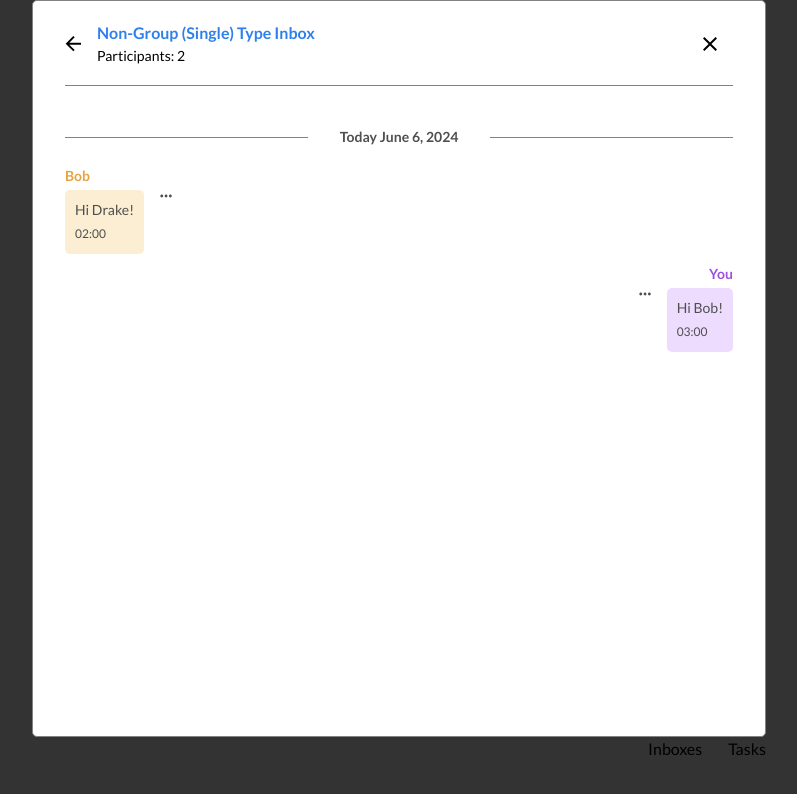
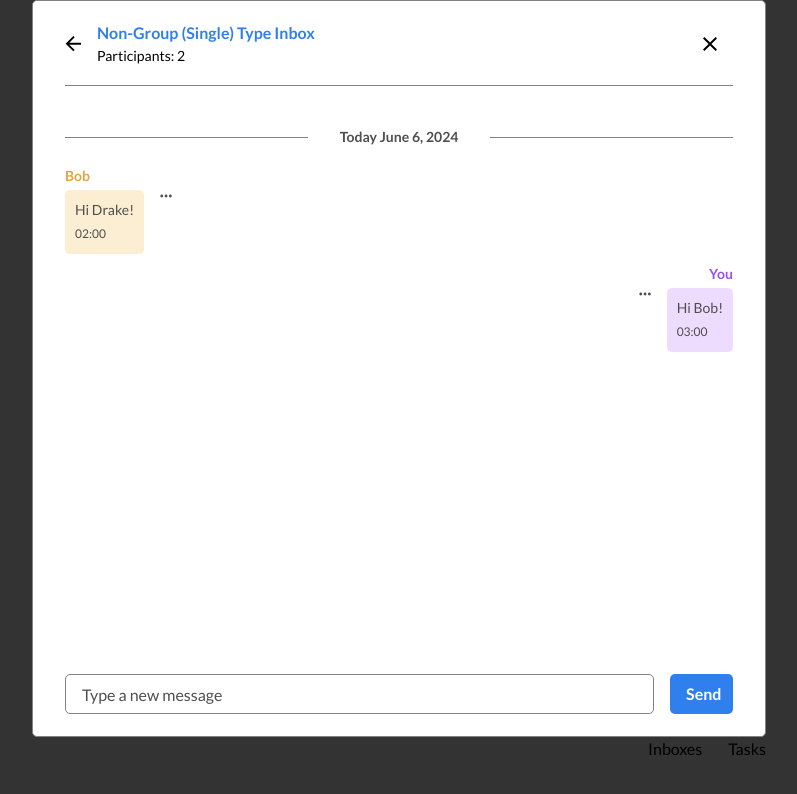
Before and after one commit to mdayat/quicks, a React (Vite) app: page /inboxes/3ca3a288-a3b3-452a-a519-6fa326235360 in a window 1280 px wide. Shown: the top 794 px of the page, without its empty margins (241-1038 px from the left). Built offline with nearby package versions, Linux system fonts and the light colour scheme.

Commit message:
add functionality to create new message

```diff
--- a/package.json
+++ b/package.json
@@ -13,7 +13,8 @@
   "dependencies": {
     "react": "^18.2.0",
     "react-dom": "^18.2.0",
-    "react-router-dom": "^6.23.1"
+    "react-router-dom": "^6.23.1",
+    "uuid": "^10.0.0"
   },
   "devDependencies": {
     "@types/react": "^18.2.66",
--- /dev/null
+++ b/src/components/CreateMessage.tsx
@@ -0,0 +1,79 @@
+import { useMemo, useState } from "react";
+import { v4 as uuidv4 } from "uuid";
+import type { Dispatch, FormEvent } from "react";
+
+import { Button } from "./Button";
+import { messages } from "../data/inbox";
+import { groupMsgByDate, sortMsgFromOldestToNewest } from "../utils/inbox";
+import type { InboxDetail, Message } from "../data/inbox";
+
+interface CreateMessageProps {
+  inboxID: string;
+  inboxDetail: InboxDetail;
+  setInboxDetail: Dispatch<InboxDetail>;
+}
+
+export function CreateMessage({
+  inboxID,
+  inboxDetail,
+  setInboxDetail,
+}: CreateMessageProps): JSX.Element {
+  const [messageContent, setMessageContent] = useState("");
+  const drakeMessage = useMemo(() => {
+    // User with the name of "Drake" is identified as the current user
+    return messages.find(({ userName }) => userName === "Drake");
+  }, []);
+
+  function createMsgOnSubmit(event: FormEvent<HTMLFormElement>) {
+    event.preventDefault();
+    const newMessage: Message = {
+      id: uuidv4(),
+      inboxID,
+      userID: drakeMessage?.userID ?? uuidv4(),
+      userName: "",
+      content: messageContent,
+      isoDate: new Date().toISOString(),
+      isUnread: true,
+    };
+
+    newMessage.userName = drakeMessage?.userName ?? `Name-${newMessage.id}`;
+    messages.push(newMessage);
+
+    const inboxMessages = messages.filter(
+      ({ inboxID }) => inboxID === inboxDetail.id
+    );
+
+    sortMsgFromOldestToNewest(inboxMessages);
+    inboxDetail.groupedMessages = groupMsgByDate(inboxMessages);
+    setInboxDetail({ ...inboxDetail });
+    setMessageContent("");
+
+    setTimeout(() => {
+      const divEl = document.getElementById(
+        "inbox_content_container"
+      ) as HTMLDivElement;
+      divEl.scrollTo(0, divEl.scrollHeight);
+    }, 0);
+  }
+
+  return (
+    <form
+      action=""
+      className="flex justify-between items-center gap-x-4 h-10 mt-[22px]"
+      onSubmit={createMsgOnSubmit}
+    >
+      <input
+        type="text"
+        id="create_message"
+        name="create_message"
+        placeholder="Type a new message"
+        autoComplete="off"
+        className="placeholder:text-primary-2 resize-none leading-none outline-none border border-[#828282] rounded-[5px] w-full h-full px-4"
+        value={messageContent}
+        onChange={(event) => setMessageContent(event.currentTarget.value)}
+      />
+
+      <Button type="submit">Send</Button>
+    </form>
+  );
+}
--- a/src/components/InboxDetailContent.tsx
+++ b/src/components/InboxDetailContent.tsx
@@ -6,7 +6,7 @@ import type {
   Message,
 } from "../data/inbox";
 
-function InboxContent(
+function GenerateInboxContent(
   groupedMessages: GroupedMessages,
   participantsChatColor: ChatColorByUserID[]
 ): JSX.Element[] {
@@ -15,12 +15,13 @@ function InboxContent(
   for (const [monthIndex, groupedMsgInDate] of groupedMessages) {
     for (const [date, messages] of groupedMsgInDate) {
       MessageGroupsJSX.push(
-        MessageGroup({
-          messages,
-          monthIndex: Number(monthIndex),
-          date: Number(date),
-          participantsChatColor,
-        })
+        <MessageGroup
+          key={`${monthIndex}-${date}`}
+          messages={messages}
+          monthIndex={Number(monthIndex)}
+          date={Number(date)}
+          participantsChatColor={participantsChatColor}
+        />
       );
     }
   }
@@ -46,7 +47,7 @@ function MessageGroup({
   const isToday = new Date().getDate() === date;
 
   return (
-    <div key={`${date}-${month}`}>
+    <>
       <div className="flex justify-between items-center gap-x-8 my-[22px]">
         <hr className="bg-primary-3 border-none h-[1px] flex-grow" />
         <time
@@ -72,7 +73,7 @@ function MessageGroup({
           />
         );
       })}
-    </div>
+    </>
   );
 }
 
@@ -127,4 +128,4 @@ function MessageContent({
   );
 }
 
-export { InboxContent };
+export { GenerateInboxContent };
--- a/src/components/SearchInbox.tsx
+++ b/src/components/SearchInbox.tsx
@@ -49,6 +49,7 @@ export function SearchInbox({
         name="search_inbox"
         placeholder="Search"
         className="leading-none text-sm outline-none w-full"
+        autoComplete="off"
         value={searchValue}
         onChange={updateSearchValue}
         onFocus={searchOnFocus}
--- a/src/pages/InboxDetail.tsx
+++ b/src/pages/InboxDetail.tsx
@@ -1,7 +1,8 @@
 import { useEffect, useState } from "react";
 import { Link, useParams } from "react-router-dom";
 
-import { InboxContent } from "../components/InboxDetailContent";
+import { GenerateInboxContent } from "../components/InboxDetailContent";
+import { CreateMessage } from "../components/CreateMessage";
 import { ArrowBack } from "../icons/ArrowBack";
 import { Close } from "../icons/Close";
 import { getInbox, getMessages } from "../api/inbox";
@@ -11,7 +12,7 @@ import {
   groupMsgByDate,
   sortMsgFromOldestToNewest,
 } from "../utils/inbox";
-import type { InboxDetail as InboxDetailType } from "../data/inbox";
+import { type InboxDetail as InboxDetailType } from "../data/inbox";
 
 export function InboxDetail(): JSX.Element {
   const [inboxDetail, setInboxDetail] = useState<InboxDetailType>();
@@ -80,12 +81,21 @@ export function InboxDetail(): JSX.Element {
         </Link>
       </div>
 
-      <div className="h-[calc(737px-48px-61px-22px)] overflow-y-scroll">
-        {InboxContent(
+      <div
+        id="inbox_content_container"
+        className="h-[calc(737px-48px-61px-22px-40px-22px)] overflow-y-scroll"
+      >
+        {GenerateInboxContent(
           inboxDetail.groupedMessages,
           inboxDetail.participantsChatColor
         ).map((MessageGroupJSX) => MessageGroupJSX)}
       </div>
+
+      <CreateMessage
+        inboxID={inboxID as string}
+        inboxDetail={inboxDetail}
+        setInboxDetail={setInboxDetail}
+      />
     </>
   );
 }
```
Also changed, not shown: 1 other file (tests, documents, lock files or other folders).
